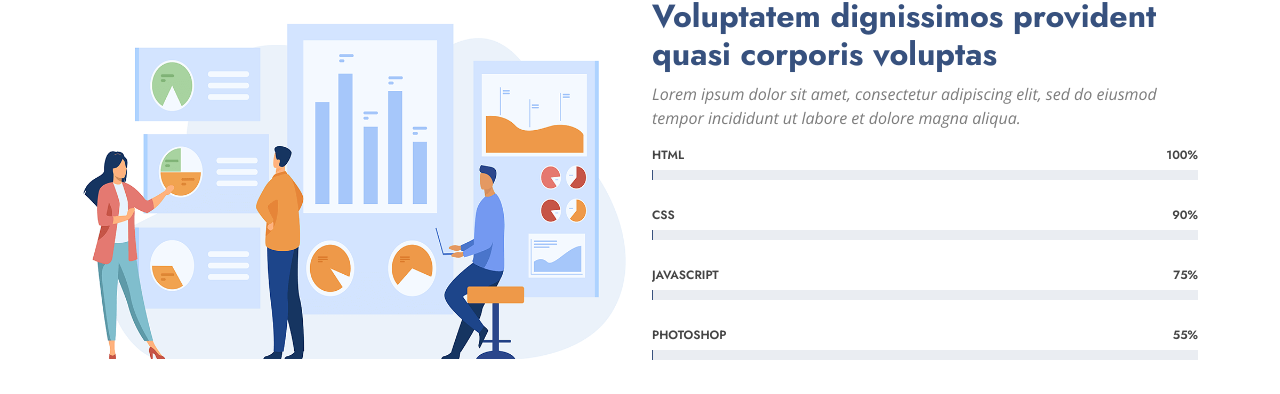
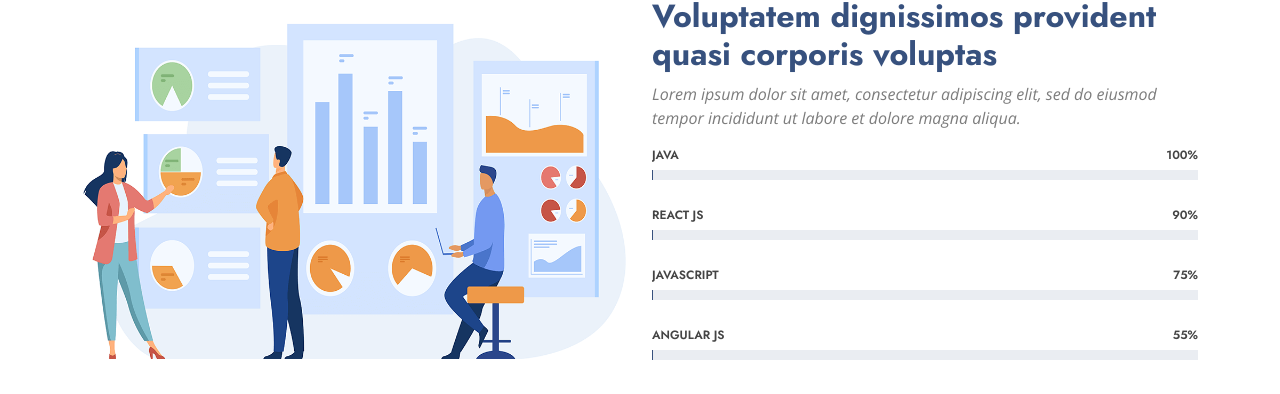
Before and after one commit to Aman-kumar-1999/vivekananda-it-solution, a React (Vite) app in the folder vivekananda-it-solution/: page / in a window 1280 px wide. Shown: the part 1768-2162 px from the top of the page. Built offline with nearby package versions, Linux system fonts and the light colour scheme.

Commit message:
commit to main

```diff
--- a/vivekananda-it-solution/src/components/HomePage/HomeWhy.jsx
+++ b/vivekananda-it-solution/src/components/HomePage/HomeWhy.jsx
@@ -1,9 +1,23 @@
-import React, { useEffect } from 'react'
+import React, { useState, useEffect } from 'react'
 import AOS from 'aos';
 import 'aos/dist/aos.css';
 
 
+// const ProgressBar = ({ percentage }) => {
+//   return (
+//     <div className="progress-bar">
+//       <div className="progress" style={{ width: `${percentage}%` }}></div>
+//     </div>
+//   );
+// };
+
 export default function HomeWhy() {
+
+  const [progress, setProgress] = useState(0);
+
+  // useEffect(() => {
+
+  // }, []);
 
   useEffect(() => {
     AOS.init({
@@ -12,21 +26,22 @@ export default function HomeWhy() {
       once: true // Whether animation should only happen once
       // More options can be found in the AOS documentation
     });
+
   }, []);
 
-  let skillsAnimation = document.querySelectorAll('.skills-animation');
-  skillsAnimation.forEach((item) => {
-    new Waypoint({
-      element: item,
-      offset: '80%',
-      handler: function (direction) {
-        let progress = item.querySelectorAll('.progress .progress-bar');
-        progress.forEach(el => {
-          el.style.width = el.getAttribute('aria-valuenow') + '%';
-        });
-      }
-    });
-  });
+  // let skillsAnimation = document.querySelectorAll('.skills-animation');
+  // skillsAnimation.forEach((item) => {
+  //   new Waypoint({
+  //     element: item,
+  //     offset: '80%',
+  //     handler: function (direction) {
+  //       let progress = item.querySelectorAll('.progress .progress-bar');
+  //       progress.forEach(el => {
+  //         el.style.width = el.getAttribute('aria-valuenow') + '%';
+  //       });
+  //     }
+  //   });
+  // });
 
 
   return (
@@ -110,17 +125,19 @@ export default function HomeWhy() {
 
               <div className="skills-content skills-animation">
 
+
                 <div className="progress">
-                  <span className="skill"><span>HTML</span> <i className="val">100%</i></span>
+                  <span className="skill"><span>java</span> <i className="val">100%</i></span>
 
                   <div className="progress-bar-wrap">
                     <div className="progress-bar" role="progressbar" aria-valuenow="100" aria-valuemin="0" aria-valuemax="100"></div>
                   </div>
                 </div>
-                {/* <!-- End Skills Item --> */}
+
+
 
                 <div className="progress">
-                  <span className="skill"><span>CSS</span> <i className="val">90%</i></span>
+                  <span className="skill"><span>React JS</span> <i className="val">90%</i></span>
                   <div className="progress-bar-wrap">
                     <div className="progress-bar" role="progressbar" aria-valuenow="90" aria-valuemin="0" aria-valuemax="100"></div>
                   </div>
@@ -136,7 +153,7 @@ export default function HomeWhy() {
                 {/* <!-- End Skills Item --> */}
 
                 <div className="progress">
-                  <span className="skill"><span>Photoshop</span> <i className="val">55%</i></span>
+                  <span className="skill"><span>Angular JS</span> <i className="val">55%</i></span>
                   <div className="progress-bar-wrap">
                     <div className="progress-bar" role="progressbar" aria-valuenow="55" aria-valuemin="0" aria-valuemax="100"></div>
                   </div>
```
